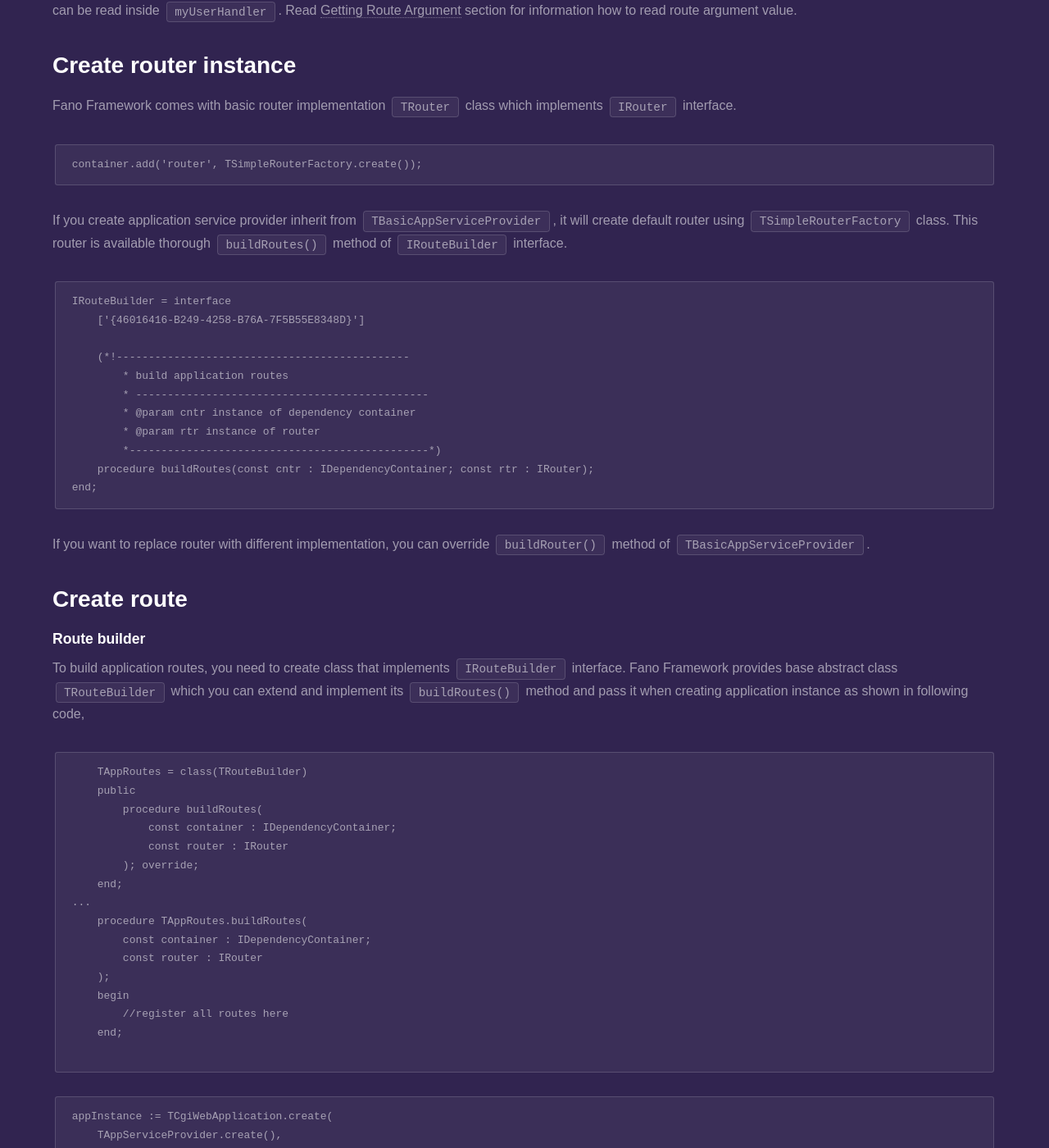
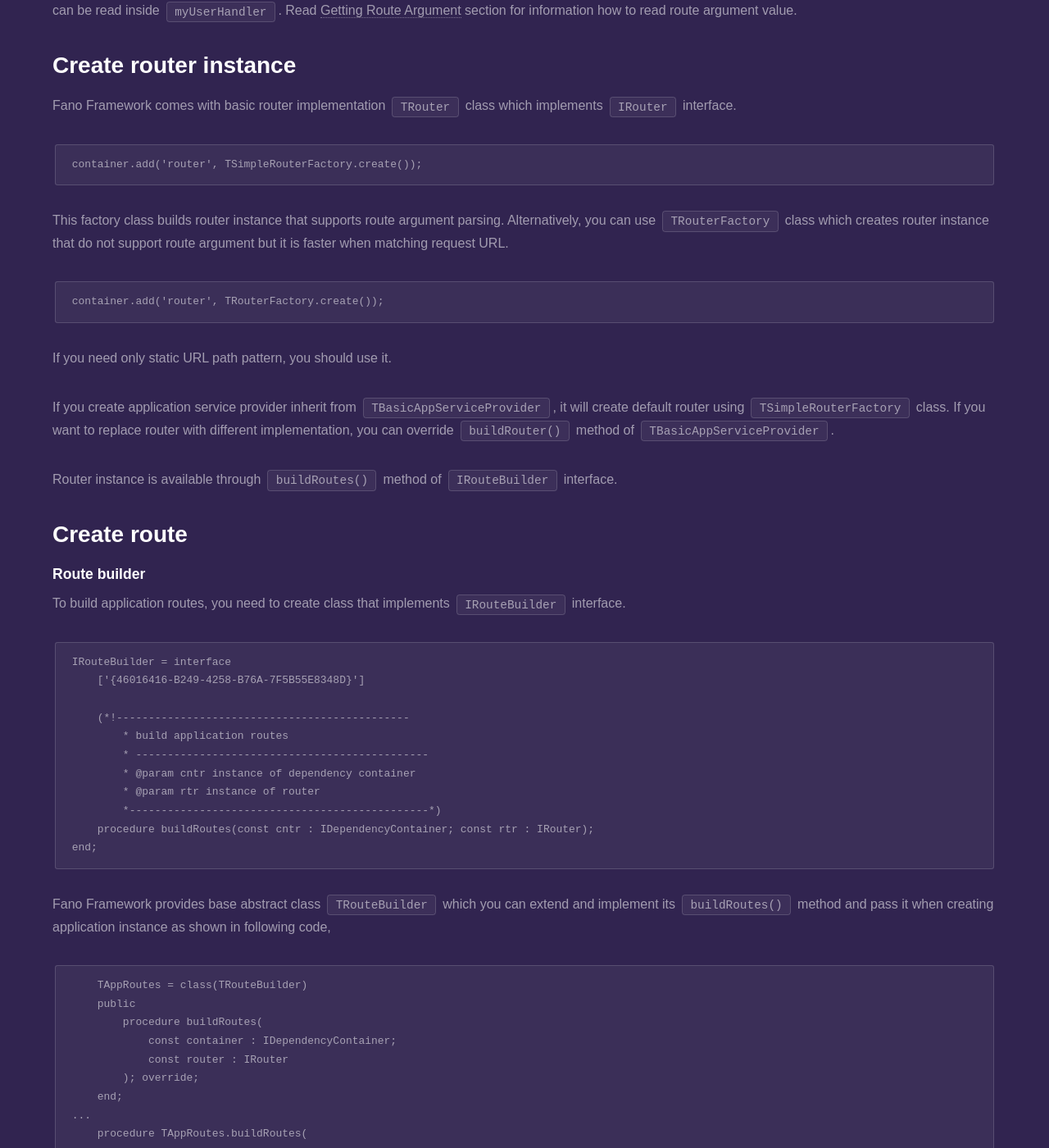
Before and after one commit to fanoframework/fanoframework.github.io, a Jekyll site: the page built from working-with-router/index.md, in a window 1280 px wide and 1400 px high, scrolled down 1243 px. Shown: the whole window at 82% size. Built offline with Jekyll 4.4.1, drawn with Linux system fonts in a browser that asks for light colours; our own code applies the rules of GitHub Pages for plain Markdown files; some of the changed text lies outside the part shown.

Commit message:
Reorganize route docs section

````diff
--- a/working-with-router/index.md
+++ b/working-with-router/index.md
@@ -43,9 +43,23 @@
 ```
 container.add('router', TSimpleRouterFactory.create());
 ```
+This factory class builds router instance that supports route argument parsing. Alternatively, you can use `TRouterFactory` class which creates router instance that do not support route argument but it is faster when matching request URL.
 
-If you create application service provider inherit from `TBasicAppServiceProvider`, it will create default router using `TSimpleRouterFactory` class. This router is available thorough `buildRoutes()` method of `IRouteBuilder` interface.
+```
+container.add('router', TRouterFactory.create());
+```
+If you need only static URL path pattern, you should use it.
 
+If you create application service provider inherit from `TBasicAppServiceProvider`, it will create default router using `TSimpleRouterFactory` class.
+If you want to replace router with different implementation, you can override `buildRouter()` method of `TBasicAppServiceProvider`.
+
+Router instance is available through `buildRoutes()` method of `IRouteBuilder` interface.
+
+## Create route
+
+### <a name="route-builder"></a>Route builder
+
+To build application routes, you need to create class that implements `IRouteBuilder` interface.
 ```
 IRouteBuilder = interface
     ['{46016416-B249-4258-B76A-7F5B55E8348D}']
@@ -86,7 +93,7 @@
     end;
 
 ```
-
+And then create its instance and pass it to application constructor.
 ```
 appInstance := TCgiWebApplication.create(
     TAppServiceProvider.create(),
````
Also changed, not shown: other parts of working-with-router/index.md (+1 -8 lines).
